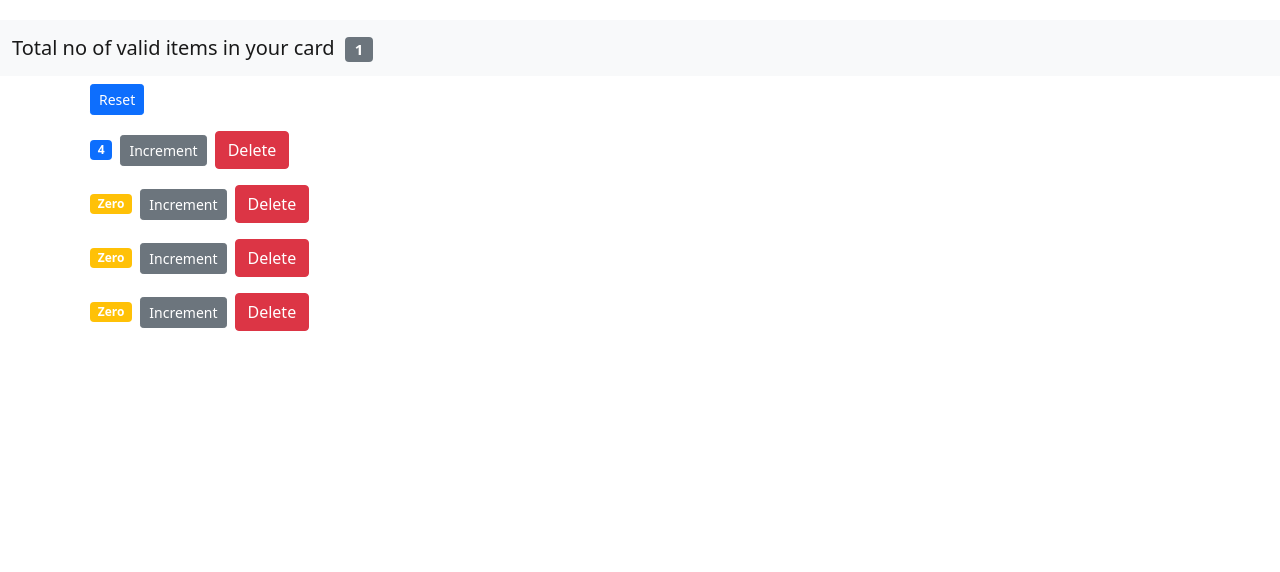
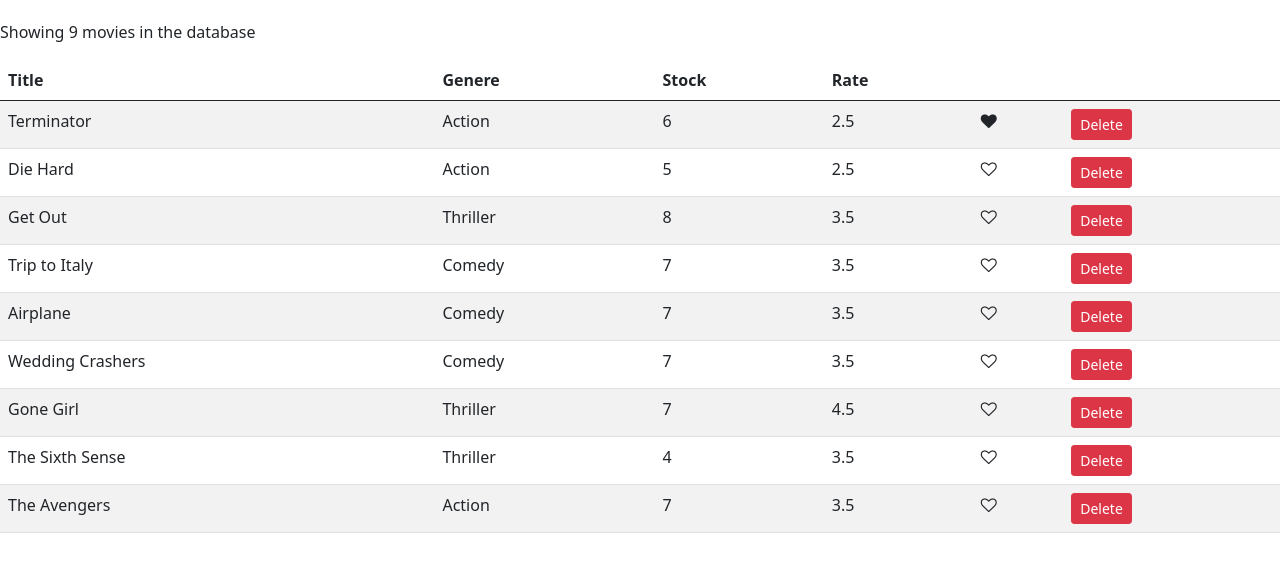
Before and after one commit to Banushasarma/Counter-App, a React (Create React App) app: page / in a window 1280 px wide. Shown: the top 572 px of the page. Built offline with nearby package versions, Linux system fonts and the light colour scheme.

Commit message:
componenet chapter complete

```diff
--- a/package.json
+++ b/package.json
@@ -7,6 +7,7 @@
     "@testing-library/react": "^11.1.0",
     "@testing-library/user-event": "^12.1.10",
     "bootstrap": "^5.0.1",
+    "bootstrap-icons": "^1.5.0",
     "font-awesome": "^4.7.0",
     "react": "^17.0.2",
     "react-dom": "^17.0.2",
--- a/src/App.js
+++ b/src/App.js
@@ -32,6 +32,17 @@
     });
   };
 
+  handleDecrement = (counter) => {
+    const counters = [...this.state.counters];
+    const index = counters.indexOf(counter);
+    counters[index] = { ...counter };
+    counters[index].value--;
+
+    this.setState({
+      counters,
+    });
+  };
+
   handleReset = () => { };
 
 
@@ -39,8 +50,8 @@
     return (
       <React.Fragment>
         <Navbar totalCounters={this.state.counters.filter(c => c.value > 0).length} />
-        < main className="container">
-          <Counters counters={this.state.counters} onReset={this.handleReset} onDelete={this.handleDelete} onIncrement={this.handleIncrement} />
+        <main className="container">
+          <Counters counters={this.state.counters} onReset={this.handleReset} onDelete={this.handleDelete} onIncrement={this.handleIncrement} onDecrement={this.handleDecrement} />
         </main>
       </React.Fragment >
     );
--- /dev/null
+++ b/src/components/common/like.jsx
@@ -0,0 +1,17 @@
+import React, { Component } from "react";
+
+class Like extends Component {
+  render() {
+    let classes = "pointer fa fa-heart";
+    if (!this.props.liked) classes += "-o";
+    return (
+      <i
+        onClick={this.props.onClick}
+        style={{ cursor: "pointer" }}
+        className={classes}
+      ></i>
+    );
+  }
+}
+
+export default Like;
--- a/src/components/counter.jsx
+++ b/src/components/counter.jsx
@@ -4,19 +4,34 @@
   render() {
     return (
       <div>
-        <span className={this.getBadgeClasses()}>{this.formatCounter()}</span>
+        <div className="row">
+          <div className="col-1">
+            <span className={this.getBadgeClasses()}>
+              {this.formatCounter()}
+            </span>
+          </div>
+          <div className="col">
             <button
               onClick={() => this.props.onIncrement(this.props.counter)}
               className="btn btn-secondary btn-sm"
             >
-          Increment
+              +
+            </button>
+            <button
+              onClick={() => this.props.onDecrement(this.props.counter)}
+              className="btn btn-secondary btn-sm m-2"
+              disabled={this.props.counter.value === 0 ? "disabled" : ""}
+            >
+              -
             </button>
             <button
               onClick={() => this.props.onDelete(this.props.counter.id)}
-          className="btn btn-danger btn-small m-2"
+              className="btn btn-danger btn-sm"
             >
-          Delete
+              X
             </button>
+          </div>
+        </div>
       </div>
     );
   }
--- a/src/components/counters.jsx
+++ b/src/components/counters.jsx
@@ -3,21 +3,21 @@
 
 class Counters extends Component {
   render() {
-    console.log(this.props.counters);
+    const { counters, onReset, onDelete, onIncrement, onDecrement } =
+      this.props;
+    console.log(counters);
     return (
       <div>
-        <button
-          onClick={this.props.onReset}
-          className="btn btn-primary btn-sm m-2"
-        >
+        <button onClick={onReset} className="btn btn-primary btn-sm m-2">
           Reset
         </button>
-        {this.props.counters.map((counter) => (
+        {counters.map((counter) => (
           <Counter
             key={counter.id}
             counter={counter}
-            onDelete={this.props.onDelete}
-            onIncrement={this.props.onIncrement}
+            onDelete={onDelete}
+            onIncrement={onIncrement}
+            onDecrement={onDecrement}
           />
         ))}
       </div>
--- a/src/components/movies.jsx
+++ b/src/components/movies.jsx
@@ -1,5 +1,6 @@
 import React, { Component } from "react";
 import { getMovies } from "../services/fakeMovieService";
+import Like from "./common/like";
 
 class Movies extends Component {
   state = {
@@ -10,7 +11,17 @@
     this.setState({
       movies: this.state.movies.filter((movie) => movie._id !== _id),
     });
-    //  this.state.movies.filter()
+  };
+
+  handleLike = (movie) => {
+    const movies = [...this.state.movies];
+    const index = movies.indexOf(movie);
+    movies[index] = { ...movies[index] };
+    movies[index].liked = !movies[index].liked;
+    this.setState({
+      movies,
+    });
+    console.log("liked", movie);
   };
 
   render() {
@@ -28,6 +39,7 @@
               <th>Stock</th>
               <th>Rate</th>
               <th></th>
+              <th></th>
             </tr>
           </thead>
           <tbody>
@@ -37,6 +49,13 @@
                 <td>{movie.genre.name}</td>
                 <td>{movie.numberInStock}</td>
                 <td>{movie.dailyRentalRate}</td>
+                <td>
+                  <Like
+                    liked={movie.liked}
+                    onClick={() => this.handleLike(movie)}
+                    movie={movie}
+                  />
+                </td>
                 <td>
                   <button
                     className="btn btn-danger btn-sm"
--- a/src/index.js
+++ b/src/index.js
@@ -4,10 +4,11 @@
 import App from './App';
 import reportWebVitals from './reportWebVitals';
 import 'bootstrap/dist/css/bootstrap.min.css';
-import 'font-awesome/css/font-awesome.css';
+import 'font-awesome/css/font-awesome.min.css';
+import Movies from './components/movies';
 
 ReactDOM.render(
-  <App />,
+  <Movies />,
   document.getElementById('root')
 );
 
--- a/src/services/fakeMovieService.js
+++ b/src/services/fakeMovieService.js
@@ -7,7 +7,8 @@
         genre: { _id: "5b21ca3eeb7f6fbccd471818", name: "Action" },
         numberInStock: 6,
         dailyRentalRate: 2.5,
-        publishDate: "2018-01-03T19:04:28.809Z"
+        publishDate: "2018-01-03T19:04:28.809Z",
+        liked: true
     },
     {
         _id: "stur65r8bokh9g",
```
Also changed, not shown: 1 other file (tests, documents, lock files or other folders). Lines whose indentation alone changed are shown as unchanged.
